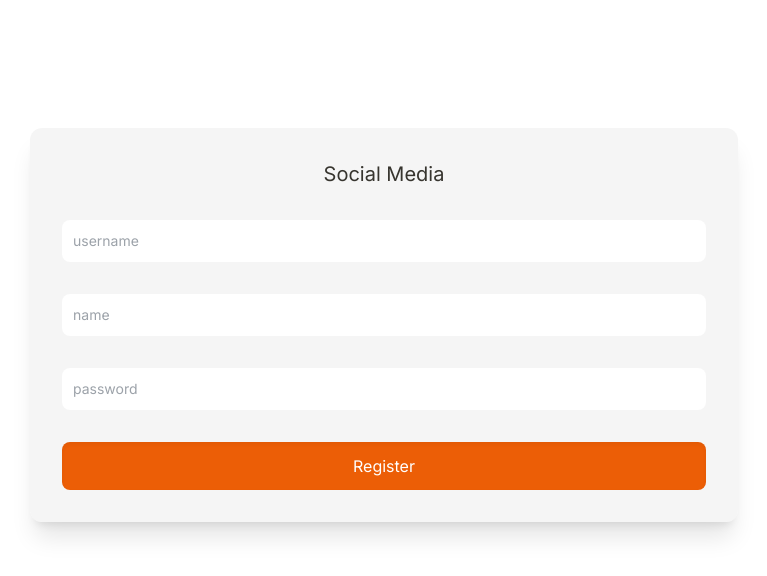
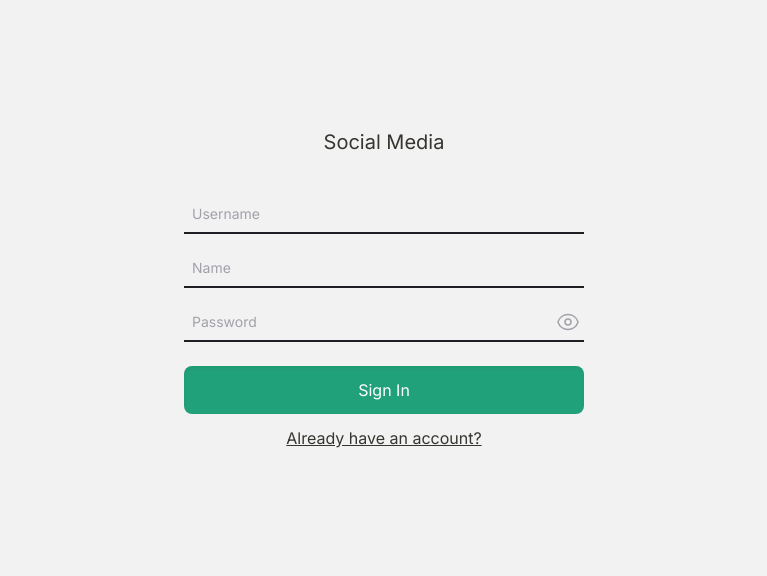
Before and after one commit to BaoTran685/Social-Platform, a Next.js app: page /register in a window 1280 px wide. Shown: the top 576 px of the page, without its empty margins (256-1023 px from the left). Built offline with nearby package versions, Linux system fonts and the light colour scheme.

Commit message:
login signin page css

```diff
--- /dev/null
+++ b/src/app/components/EyeClose.tsx
@@ -0,0 +1,11 @@
+
+
+const EyeClose = () => {
+  return (
+    <svg xmlns="http://www.w3.org/2000/svg" fill="none" viewBox="0 0 24 24" strokeWidth={1.5} stroke="currentColor" className="w-6 h-6">
+      <path strokeLinecap="round" strokeLinejoin="round" d="M3.98 8.223A10.477 10.477 0 0 0 1.934 12C3.226 16.338 7.244 19.5 12 19.5c.993 0 1.953-.138 2.863-.395M6.228 6.228A10.451 10.451 0 0 1 12 4.5c4.756 0 8.773 3.162 10.065 7.498a10.522 10.522 0 0 1-4.293 5.774M6.228 6.228 3 3m3.228 3.228 3.65 3.65m7.894 7.894L21 21m-3.228-3.228-3.65-3.65m0 0a3 3 0 1 0-4.243-4.243m4.242 4.242L9.88 9.88" />
+    </svg>
+  )
+}
+
+export default EyeClose;
--- /dev/null
+++ b/src/app/components/EyeOpen.tsx
@@ -0,0 +1,12 @@
+
+
+const EyeOpen = () => {
+  return (
+    <svg xmlns="http://www.w3.org/2000/svg" fill="none" viewBox="0 0 24 24" strokeWidth={1.5} stroke="currentColor" className="w-6 h-6">
+      <path strokeLinecap="round" strokeLinejoin="round" d="M2.036 12.322a1.012 1.012 0 0 1 0-.639C3.423 7.51 7.36 4.5 12 4.5c4.638 0 8.573 3.007 9.963 7.178.07.207.07.431 0 .639C20.577 16.49 16.64 19.5 12 19.5c-4.638 0-8.573-3.007-9.963-7.178Z" />
+      <path strokeLinecap="round" strokeLinejoin="round" d="M15 12a3 3 0 1 1-6 0 3 3 0 0 1 6 0Z" />
+    </svg>
+  )
+}
+
+export default EyeOpen;
--- /dev/null
+++ b/src/app/components/InputBox.tsx
@@ -0,0 +1,29 @@
+
+interface Props {
+  name: string,
+  type: string,
+  placeholder: string,
+  fillError: boolean,
+  value: string,
+  onChange: Function,
+}
+const InputBox = ({name, type, placeholder, fillError, value, onChange}:Props) => {
+  let borderColor = fillError === true ? 'border-b-red-600' : 'border-b-[#1E1E24]';
+  const handleChange = (e: React.FormEvent<HTMLInputElement>) => {
+    const currentValue = e.currentTarget.value;
+    onChange(currentValue);
+  }
+  return (
+    <input
+      name={name}
+      type={type}
+      className={`text-sm text-black block w-full bg-inherit border-b-2 ${borderColor} focus:outline-none focus:border-b-[#21A179] transition-colors ease-linear p-2 mt-4 placeholder:text-[#A1A1AA] appearance-none`}
+      placeholder={placeholder}
+      value={value}
+      onChange={(e) => handleChange(e)}
+      autoComplete="off"
+    />
+  )
+}
+
+export default InputBox;
--- a/src/app/globals.css
+++ b/src/app/globals.css
@@ -2,9 +2,13 @@
 @tailwind components;
 @tailwind utilities;
 
+:root {
+  --background-white-color: #f2f2f2;
+  --text-grey-color: #37352F;
+  --placeholder-grey-color: #A1A1AA;
+}
 @layer components {
   .layout {
     @apply grid grid-cols-[minmax(40px,1fr)_minmax(auto,708px)_minmax(40px,1fr)] sm:grid-cols-[minmax(96px,1fr)_minmax(auto,708px)_minmax(96px,1fr)];
   }
-
 }
--- a/src/app/layout.tsx
+++ b/src/app/layout.tsx
@@ -15,7 +15,7 @@ export default function RootLayout({
   children: React.ReactNode;
 }>) {
   return (
-    <html lang="en">
+    <html lang="en" className="bg-[#f2f2f2]">
       <body className={inter.className}>{children}</body>
     </html>
   );
--- a/src/app/login/components/FormSection.tsx
+++ b/src/app/login/components/FormSection.tsx
@@ -1,30 +1,84 @@
 'use client'
 
 import { signIn } from "next-auth/react";
-import { FormEvent } from "react";
-import InputBox from "./InputBox";
+import { FormEvent, useEffect } from "react";
+import { useState } from "react";
+import InputBox from "../../components/InputBox";
+import EyeOpen from "../../components/EyeOpen";
+import EyeClose from "../../components/EyeClose";
 
 const FormSection = () => {
+  const [eyeOpen, setEyeOpen] = useState(true);
+  const [passwordType, setPasswordType] = useState('password');
+  const handleEye = () => {
+    if (passwordType === 'password') {
+      setPasswordType('text');
+    } else {
+      setPasswordType('password')
+    }
+    setEyeOpen(!eyeOpen);
+  }
+  const [username, setUsername] = useState('');
+  const [password, setPassword] = useState('');
+  const [usernameFillError, setUsernameFillError] = useState(false);
+  const [passwordFillError, setPasswordFillError] = useState(false);
   const handleSubmit = async (event: FormEvent<HTMLFormElement>) => {
     event.preventDefault();
-    const formData = new FormData(event.currentTarget);
+    let error = 0;
+    if (username === '') {
+      setUsernameFillError(true);
+      error = 1;
+    }
+    if (password === '') {
+      setPasswordFillError(true);
+      error = 1;
+    }
+    if (error === 1) {
+      return;
+    }
     const response = await signIn('credentials', {
-      username: formData.get('username'),
-      password: formData.get('password'),
+      username: username,
+      password: password,
       redirect: false,
     });
     console.log(response);
   };
-
+  useEffect(() => {
+    if (usernameFillError === true && username !== '') {
+      setUsernameFillError(false);
+    }
+    if (passwordFillError === true && password !== '') {
+      setPasswordFillError(false);
+    }
+  })
   return (
-    <form className="flex flex-col align-center justify-center space-y-8" onSubmit={(e) => handleSubmit(e)}>
-      <InputBox name="username" type="text" placeholder="Username" />
-      <InputBox name="password" type="password" placeholder="Password" />
+    <form className="flex flex-col align-center justify-center mt-6" onSubmit={(e) => handleSubmit(e)}>
+      <InputBox name="username" type="text" placeholder="Username" fillError={usernameFillError} value={username} onChange={setUsername} />
+      {usernameFillError && (
+        <div className="text-sm font-medium text-red-600 pt-1">Required field</div>
+      )}
+      <div className="relative">
+        <InputBox name="password" type={passwordType} placeholder="Password" fillError={passwordFillError} value={password} onChange={setPassword} />
+        <button className="absolute bottom-2 right-1 w-fit h-fit flex items-center justify-center cursor-pointer" type="button" onClick={() => handleEye()}>
+          {eyeOpen ? (
+            <div className="flex items-center justify-center w-fit h-fit rounded-md text-[#A1A1AA]">
+              <EyeOpen />
+            </div>
+          ) : (
+            <div className="flex items-center justify-center rounded-md text-[#21A179]">
+              <EyeClose />
+            </div>
+          )}
+        </button>
+      </div>
+      {passwordFillError && (
+        <div className="text-sm font-medium text-red-600 pt-1">Required field</div>
+      )}
       <button
         type='submit'
-        className='text-white w-full rounded-lg bg-[#ec5e06] shadow-inner transition-transform ease-in duration-300 hover:scale-105'
+        className='text-white w-full rounded-lg bg-[#21A179] shadow-inner transition-transform ease-in duration-300 hover:scale-105 mt-6'
       >
-        <span className='block rounded-full px-6 py-3'>Sign In</span>
+        <span className='block rounded-full px-6 py-3'>Log In</span>
       </button>
     </form>
   )
--- a/src/app/register/components/FormSection.tsx
+++ b/src/app/register/components/FormSection.tsx
@@ -1,52 +1,100 @@
 'use client'
 
-import { FormEvent } from "react";
+import EyeClose from "@/app/components/EyeClose";
+import EyeOpen from "@/app/components/EyeOpen";
+import InputBox from "@/app/components/InputBox";
+import { FormEvent, useEffect, useState } from "react";
 
 const FormSection = () => {
+  const [eyeOpen, setEyeOpen] = useState(true);
+  const [passwordType, setPasswordType] = useState('password');
+  const handleEye = () => {
+    if (passwordType === 'password') {
+      setPasswordType('text');
+    } else {
+      setPasswordType('password')
+    }
+    setEyeOpen(!eyeOpen);
+  }
+
+  const [username, setUsername] = useState('');
+  const [name, setName] = useState('');
+  const [password, setPassword] = useState('');
+  const [usernameFillError, setUsernameFillError] = useState(false);
+  const [nameFillError, setNameFillError] = useState(false);
+  const [passwordFillError, setPasswordFillError] = useState(false);
   const handleSubmit = async (event: FormEvent<HTMLFormElement>) => {
     event.preventDefault();
-    const formData = new FormData(event.currentTarget);
+    let error = 0;
+    if (username === '') {
+      setUsernameFillError(true);
+      error = 1;
+    }
+    if (name === '') {
+      setNameFillError(true);
+      error = 1;
+    }
+    if (password === '') {
+      setPasswordFillError(true);
+      error = 1;
+    }
+    if (error === 1) {
+      return;
+    }
     const response = await fetch('/api/auth/register', {
       method: 'POST',
       body: JSON.stringify({
-        username: formData.get('username'),
-        name: formData.get('name'),
-        password: formData.get('password'),
+        username: username,
+        name: name,
+        password: password,
       }),
     })
     console.log(response);
   }
+
+  useEffect(() => {
+    if (usernameFillError === true && username !== '') {
+      setUsernameFillError(false);
+    }
+    if (nameFillError === true && name !== '') {
+      setNameFillError(false);
+    }
+    if (passwordFillError === true && password !== '') {
+      setPasswordFillError(false);
+    }
+  })
   return (
-    <form className="flex flex-col align-center justify-center space-y-8" onSubmit={(e) => handleSubmit(e)}>
-      <input
-        name='username'
-        id='username'
-        type='text'
-        className='text-sm text-black rounded-lg block w-full bg-[white] border border-transparent focus:outline-none focus:ring-2 focus:ring-[#33353F] placeholder-[#9CA2A9] p-2.5 appearance-none'
-        required
-        placeholder='username'
-      />
-      <input
-        name='name'
-        id='name'
-        type='text'
-        className='text-sm text-black rounded-lg block w-full bg-[white] border border-transparent focus:outline-none focus:ring-2 focus:ring-[#33353F] placeholder-[#9CA2A9] p-2.5 appearance-none'
-        required
-        placeholder='name'
-      />
-      <input
-        name='password'
-        id='password'
-        type='password'
-        className='text-sm text-black rounded-lg block w-full bg-[white] border border-transparent focus:outline-none focus:ring-2 focus:ring-[#33353F] placeholder-[#9CA2A9] p-2.5 appearance-none'
-        required
-        placeholder='password'
-      />
+    <form className="flex flex-col align-center justify-center mt-6" onSubmit={(e) => handleSubmit(e)}>
+      <InputBox name="username" type="text" placeholder="Username" fillError={usernameFillError} value={username} onChange={setUsername} />
+      {usernameFillError && (
+        <div className="text-sm font-medium text-red-600 pt-1">Required field</div>
+      )}
+      <InputBox name="name" type="text" placeholder="Name" fillError={nameFillError} value={name} onChange={setName} />
+      {nameFillError && (
+        <div className="text-sm font-medium text-red-600 pt-1">Required field</div>
+      )}
+      <div className="relative">
+        <InputBox name="password" type={passwordType} placeholder="Password" fillError={passwordFillError} value={password} onChange={setPassword} />
+        <button className="absolute bottom-2 right-1 w-fit h-fit flex items-center justify-center cursor-pointer" type="button" onClick={() => handleEye()}>
+          {eyeOpen ? (
+            <div className="flex items-center justify-center w-fit h-fit rounded-md text-[#A1A1AA]">
+              <EyeOpen />
+            </div>
+          ) : (
+            <div className="flex items-center justify-center rounded-md text-[#21A179]">
+              <EyeClose />
+            </div>
+          )}
+        </button>
+      </div>
+      {passwordFillError && (
+        <div className="text-sm font-medium text-red-600 pt-1">Required field</div>
+      )}
       <button
         type='submit'
-        className='text-white w-full rounded-lg bg-[#ec5e06] shadow-inner transition-transform ease-in duration-300 hover:scale-105'
+        className='text-white w-full rounded-lg bg-[#21A179] shadow-inner transition-transform ease-in duration-300 hover:scale-105 mt-6'
       >
-        <span className='block rounded-full px-6 py-3'>Register</span>
+        <span className='block rounded-full px-6 py-3'>Sign In</span>
       </button>
     </form>
   )
--- a/src/app/register/page.tsx
+++ b/src/app/register/page.tsx
@@ -1,19 +1,27 @@
 
+import Link from "next/link";
 import FormSection from "./components/FormSection";
 
 
 const RegisterPage = async () => {
   return (
-    <main className="mt-32">
-      <div className="layout">
-        <div />
-        <div className="flex flex-col align-center justify-center w-full h-full bg-[#e7e7e76b] rounded-xl shadow-xl space-y-8 p-8">
-          <div className="place-self-center text-[#37352F] text-xl">
-            Social Media
+    <main className="min-h-screen">
+      <div className="">
+        <div className="pt-32">
+          <div className="flex flex-row align-center justify-center">
+            <div className="w-4/5 max-w-[400px] h-full">
+              <div className="place-self-center text-[#37352F] text-xl text-center">
+                Social Media
+              </div>
+              <FormSection />
+              <div className="text-center mt-3">
+                <Link href="/login" className="text-[#37352F] underline">
+                  Already have an account?
+                </Link>
+              </div>
+            </div>
           </div>
-          <FormSection />
         </div>
-        <div />
       </div>
     </main>
   )
```
Also changed, not shown: src/app/login/components/InputBox.tsx (deleted, +0 -19 lines), src/app/login/page.tsx (+17 -8 lines).
